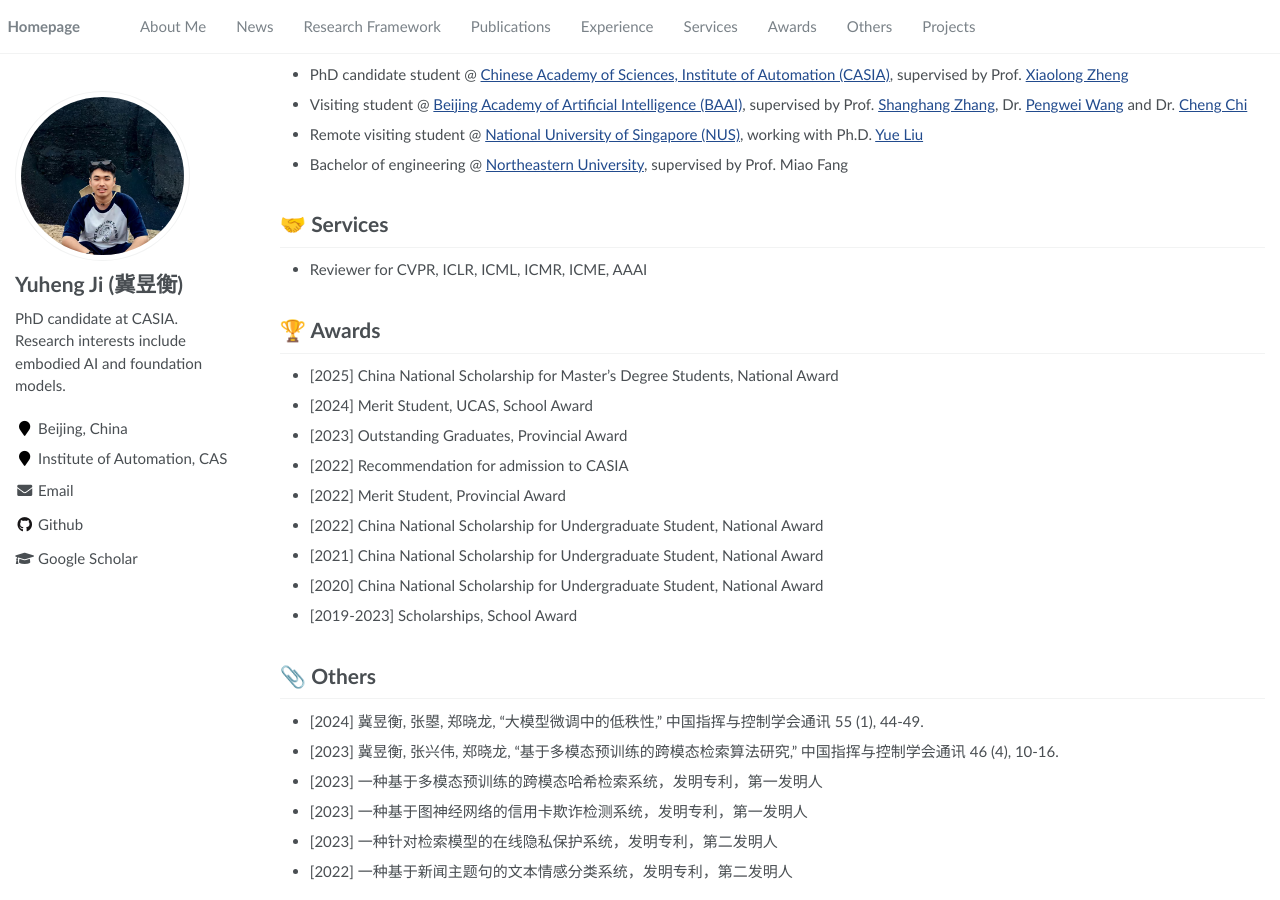
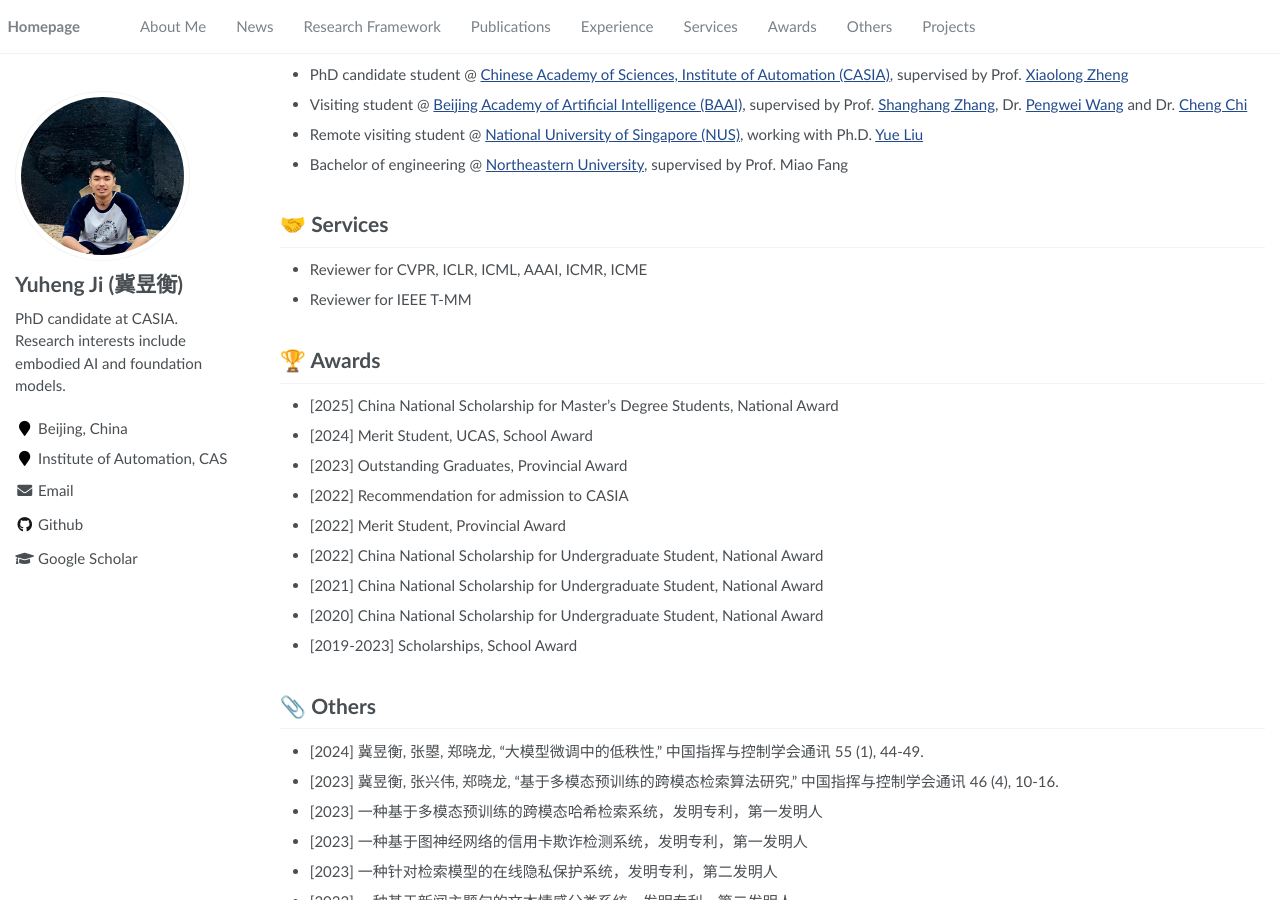
Before and after one commit to Yuheng2000/yuheng2000.github.io, a Jekyll site: the page built from _pages/about.md, in a window 1280 px wide and 900 px high, scrolled down 2727 px. Built offline with Jekyll 4.4.1, drawn with Linux system fonts in a browser that asks for light colours.

Commit message:
Update about.md

```diff
--- a/_pages/about.md
+++ b/_pages/about.md
@@ -524,7 +524,8 @@ This work studies the scaling challenge of universal AI-generated image detectio
 
 # 🤝 Services
 
-- Reviewer for CVPR, ICLR, ICML, ICMR, ICME, AAAI
+- Reviewer for CVPR, ICLR, ICML, AAAI, ICMR, ICME
+- Reviewer for IEEE T-MM
 
 <span class='anchor' id='awards'></span>
 
```
